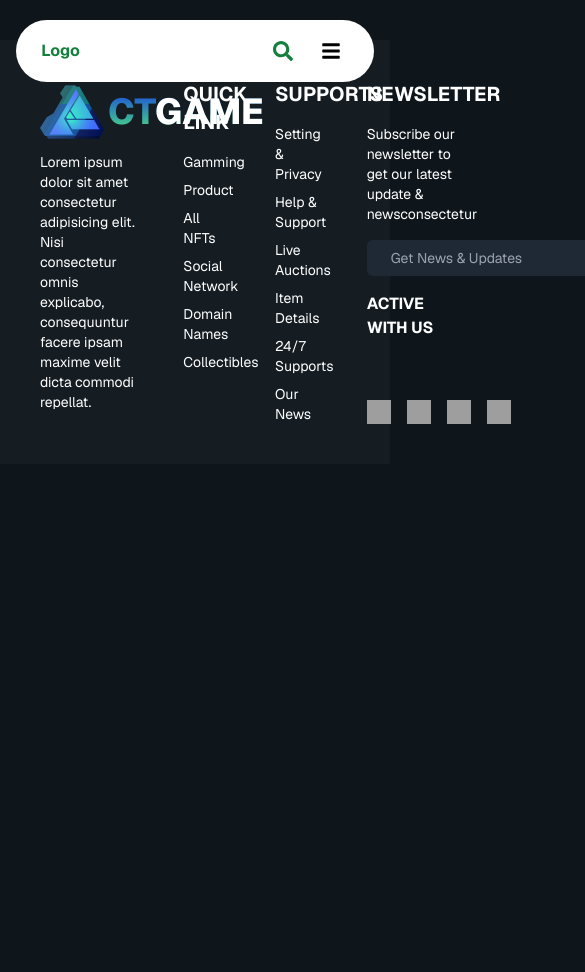
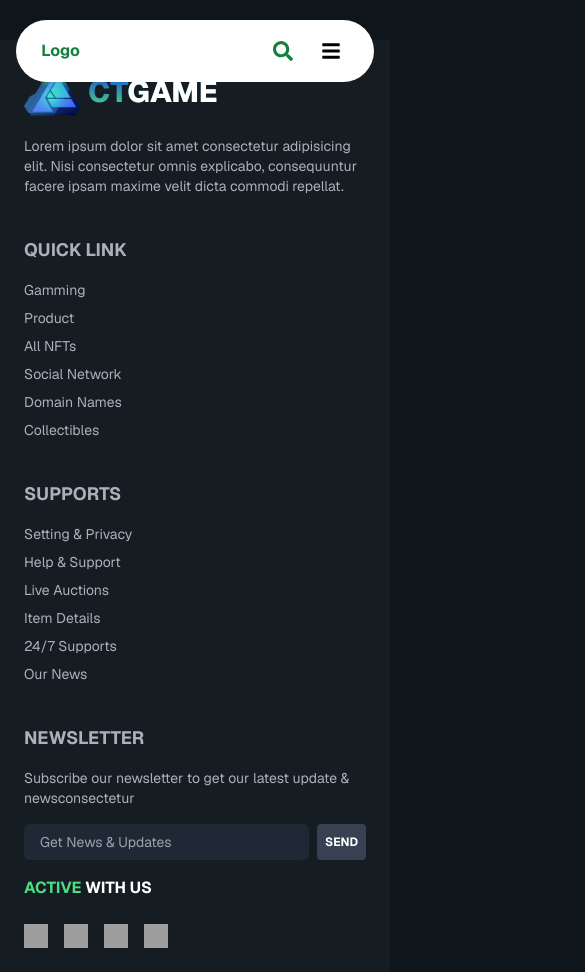
Before and after one commit to camtu470/FE-GameShop-React, a Next.js app: page / in a window 390 px wide. Shown: the top 972 px of the page, 585 px wide, since content can reach past the window. Before the commit the page ends 844 px from the top, so only its background shows below. Built offline with nearby package versions, Linux system fonts and the light colour scheme; grey boxes are pictures that could not be loaded.

Commit message:
footer responsive

```diff
--- a/src/components/home1/footer/index.tsx
+++ b/src/components/home1/footer/index.tsx
@@ -1,11 +1,12 @@
 const Footer = () => {
   return (
-    <div className="w-full bg-[#151D23] text-[##ADB0BC]">
-      <div className="flex gap-10 p-10 ">
-        <div className="w-4/12 flex flex-col gap-2">
-          <div className="flex gap-1 items-center">
-            <img src="../images/logo.png" alt="" className="w-16 h-16" />
-            <h1 className="text-4xl font-extrabold bg-gradient-to-b from-blue-700 to-green-400 text-transparent bg-clip-text">
+    <div className="w-full bg-[#151D23] text-[#ADB0BC]">
+      <div className="flex flex-col md:flex-row gap-10 p-6 md:p-10">
+        {/* Logo & Description */}
+        <div className="w-full md:w-4/12 flex flex-col gap-4">
+          <div className="flex gap-2 items-center">
+            <img src="../images/logo.png" alt="logo" className="w-14 h-14" />
+            <h1 className="text-3xl md:text-4xl font-extrabold bg-gradient-to-b from-blue-700 to-green-400 text-transparent bg-clip-text">
               CT<span className="text-white">GAME</span>
             </h1>
           </div>
@@ -15,8 +16,10 @@ const Footer = () => {
             dicta commodi repellat.
           </p>
         </div>
-        <div className="w-2/12 flex flex-col gap-4">
-          <h1 className="text-xl font-bold  ">QUICK LINK</h1>
+
+        {/* Quick Link */}
+        <div className="w-full md:w-2/12 flex flex-col gap-4">
+          <h1 className="text-lg font-bold">QUICK LINK</h1>
           <ul className="flex flex-col gap-2 text-sm">
             <li>
               <a href="">Gamming</a>
@@ -38,8 +41,10 @@ const Footer = () => {
             </li>
           </ul>
         </div>
-        <div className="w-2/12 flex flex-col gap-4">
-          <h1 className="text-xl font-bold  ">SUPPORTS</h1>
+
+        {/* Supports */}
+        <div className="w-full md:w-2/12 flex flex-col gap-4">
+          <h1 className="text-lg font-bold">SUPPORTS</h1>
           <ul className="flex flex-col gap-2 text-sm">
             <li>
               <a href="">Setting & Privacy</a>
@@ -61,28 +66,30 @@ const Footer = () => {
             </li>
           </ul>
         </div>
-        <div className="w-4/12 flex flex-col gap-4">
-          <h1 className="text-xl font-bold  ">NEWSLETTER</h1>
+
+        {/* Newsletter */}
+        <div className="w-full md:w-4/12 flex flex-col gap-4">
+          <h1 className="text-lg font-bold">NEWSLETTER</h1>
           <p className="text-sm">
             Subscribe our newsletter to get our latest update & newsconsectetur
           </p>
-          <form action="" className="flex gap-2">
+          <form className="flex gap-2 flex-row">
             <input
               type="text"
               placeholder="Get News & Updates"
-              className="p-2 px-6 rounded-md outline-none text-sm bg-[#1f2935]"
+              className="p-2 px-4 rounded-md outline-none text-sm bg-[#1f2935] flex-1"
             />
             <button className="btn p-2 bg-gray-700 text-white rounded text-xs font-bold">
               SEND
             </button>
           </form>
-          <div className="flex items-center gap-1 text-[var(--mau-xanh-la)]">
-            <p className="font-bold">
-              ACTIVE <span className="">WITH US</span>
+          <div className="flex items-center gap-2 text-green-400 font-bold">
+            <p>
+              ACTIVE <span className="text-white">WITH US</span>
             </p>
             <i className="fa-solid fa-angles-right text-sm"></i>
           </div>
-          <div className="flex gap-4 items-center mt-auto">
+          <div className="flex gap-4 items-center mt-2">
             <img
               src="https://themedox.com/mykd/wp-content/uploads/2023/10/social_icon01.png"
               alt=""
```
